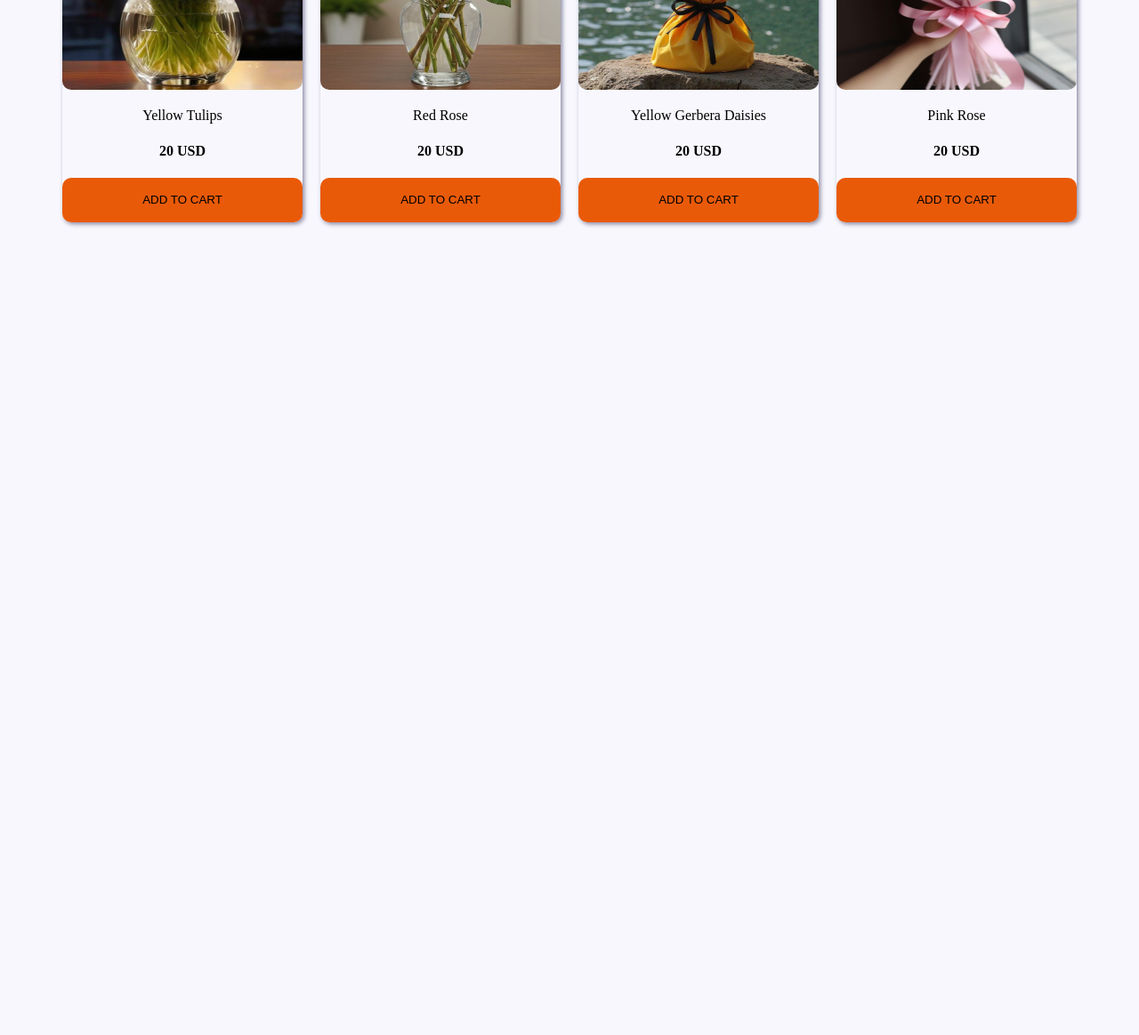
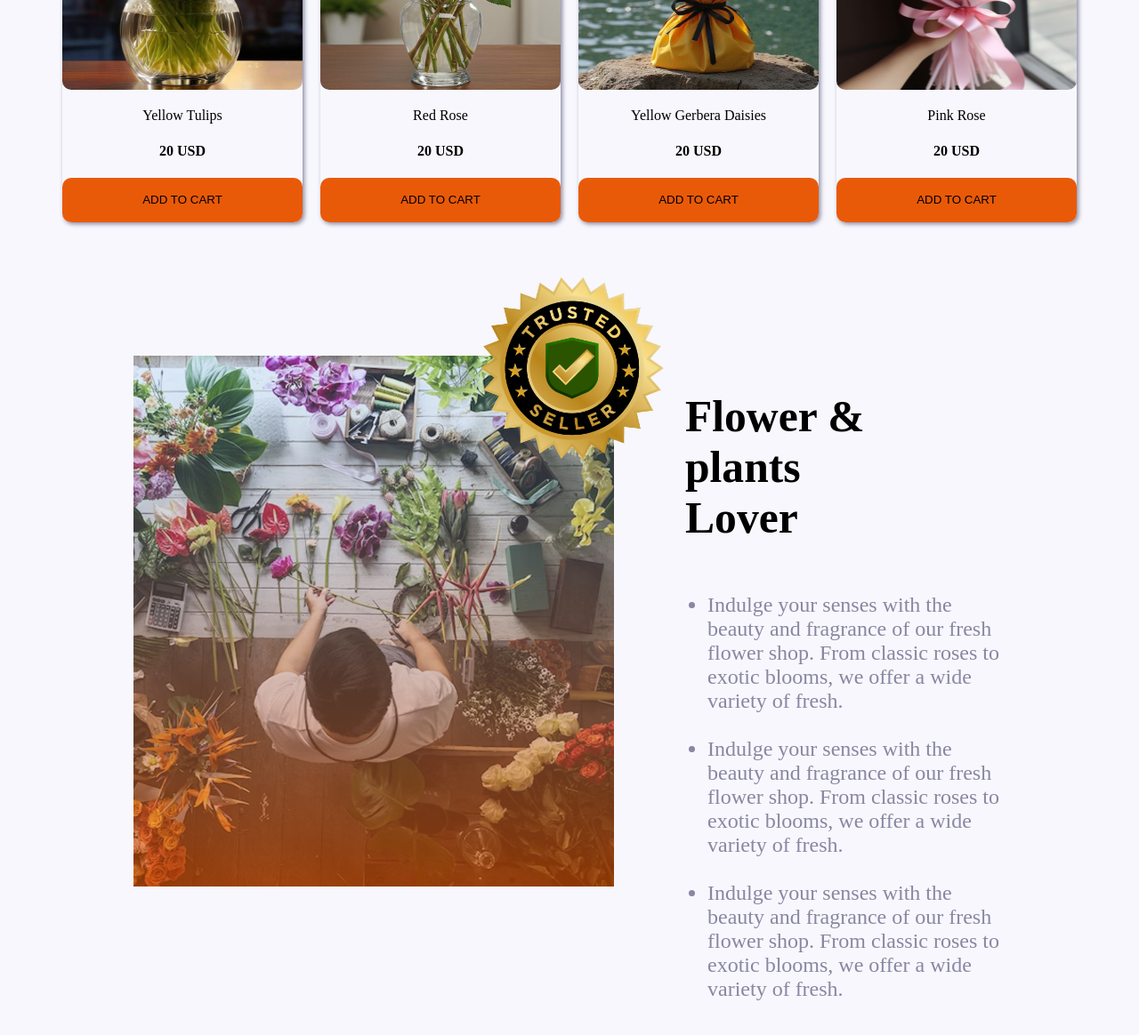
Before and after one commit to Md-Abu-Talha/Second_Assignment, a plain HTML site: page index.html in a window 1280 px wide. Shown: the part 1610-2774 px from the top of the page at 89% size. Before the commit the page ends 1910 px from the top, so only its background shows below. Drawn offline with Linux system fonts and the light colour scheme.

Commit message:
Store Section Complete

```diff
--- a/index.html
+++ b/index.html
@@ -89,7 +89,21 @@
             </div>
         </section>
 
+        <section class="store-section">
+            <div class="store-img">
+                <img src="./assets/flower-store.png" alt="flower store">
+                 <img class="trusted-badge" src="./assets/trusted-badge.png" alt="trusted badge">
+            </div>
 
+            <div class="store-description">
+                <h1 class="store-title">Flower & plants <br> Lover</h1>
+                <ul class="store-note third-color">
+                    <li>Indulge your senses with the beauty and fragrance of our fresh flower shop. From classic roses to exotic blooms, we offer a wide variety of fresh.</li> <br>
+                    <li>Indulge your senses with the beauty and fragrance of our fresh flower shop. From classic roses to exotic blooms, we offer a wide variety of fresh.</li> <br>
+                    <li>Indulge your senses with the beauty and fragrance of our fresh flower shop. From classic roses to exotic blooms, we offer a wide variety of fresh.</li>
+                </ul>
+            </div>
+        </section>
     </main>
 
     <footer>
--- a/style.css
+++ b/style.css
@@ -114,3 +114,36 @@ nav{
     background-color: #d4b527;
     transition: 0.1s;
 }
+
+
+.store-section{
+    display:grid;
+    grid-template-columns: repeat(2, 1fr);
+    margin: 50px 150px;
+    margin-top: 150px;
+    margin-bottom: 50px;
+    justify-content: center;
+}
+
+
+.trusted-badge{
+    position: relative;
+    top: -730px;
+    right: -350px;
+    height: 286px;
+    width: 286px;
+}
+
+.store-title{
+    font-size: 3.1rem;
+    padding: 50px;
+    margin-top: -10px;
+    margin-left: 30px;
+}
+
+.store-note{
+    font-size: 1.5rem;
+    margin-left: 65px;
+    margin-top: -35px;
+
+}
```
